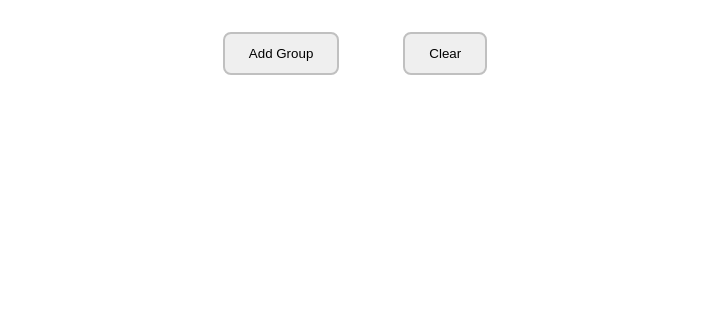
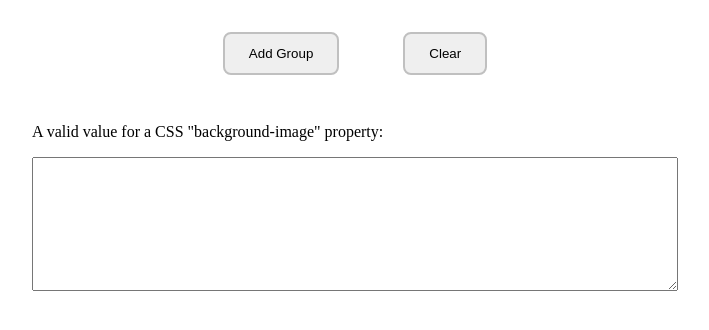
Before and after one commit to booleanean/ncw, a SvelteKit app: page / in a window 1280 px wide. Shown: the top 330 px of the page, without its empty margins (285-994 px from the left). Built offline with nearby package versions, Linux system fonts and the light colour scheme.

Commit message:
Variable background image for 100+ word comments

```diff
--- a/src/routes/+page.svelte
+++ b/src/routes/+page.svelte
@@ -1,13 +1,13 @@
 <script lang="ts">
 	import Group from './Group.svelte';
 	import { onMount } from 'svelte';
-	// import { v4 as uuid } from 'uuid';
 
 	import { writable } from 'svelte/store';
 
 	let groups = writable<string[]>([]);
 	let addGroupDialog: HTMLDialogElement;
 	let participants = '';
+	let bg: string = '';
 
 	const addGroup = () => {
 		const groupName = 'Group ' + ($groups.length + 1).toString();
@@ -27,7 +27,9 @@
 	};
 
 	let update = () => {
-		$groups = Object.keys(localStorage);
+		$groups = Object.keys(localStorage).filter((v) => v !== 'bg');
+		console.log($groups);
+		bg = localStorage.getItem('bg') || '';
 	};
 
 	let clear = () => {
@@ -35,6 +37,10 @@
 		update();
 	};
 	onMount(update);
+
+	const storeBg = (event: Event) => {
+		localStorage.setItem('bg', (event.target as HTMLTextAreaElement).value || '');
+	};
 </script>
 
 <div class="buttonwrapper">
@@ -54,7 +60,14 @@
 	</button>
 </div>
 
-<div class="groupwrapper" style="--colcount: {$groups.length}">
+<div class="buttonwrapper">
+	<div>
+		<p>A valid value for a CSS "background-image" property:</p>
+		<textarea bind:value={bg} on:change={storeBg}></textarea>
+	</div>
+</div>
+
+<div class="groupwrapper" style="--colcount: {$groups.length}; --background: {bg}">
 	{#each $groups as groupId}
 		<div>
 			<h1 style="grid-colum: 1 / -1">{groupId}</h1>
@@ -84,11 +97,14 @@
 		width: fit-content;
 		margin: 2rem auto;
 	}
+	.buttonwrapper textarea {
+		width: 50vw;
+		height: 16ch;
+	}
 	button {
 		border: 2px solid silver;
 		padding: 0.75rem 1.5rem;
 		border-radius: 8px;
-		/* float: right; */
 		margin: 0 2rem;
 	}
 	.groupwrapper {
--- a/src/routes/Group.svelte
+++ b/src/routes/Group.svelte
@@ -1,13 +1,12 @@
 <script lang="ts">
 	import { writable } from 'svelte/store';
-	import { createEventDispatcher, onMount } from 'svelte';
 
 	export let groupId: string;
 
 	let colorblind: boolean;
 	let form: HTMLFormElement;
 
-	let otherGroupIds = Object.keys(localStorage).filter((v) => v !== groupId);
+	let otherGroupIds = Object.keys(localStorage).filter((v) => v !== groupId && v !== 'bg');
 	console.log(`Group name: ${groupId}, Other group: ${otherGroupIds[0]}`);
 	type MyGroup = {
 		name: string;
@@ -26,21 +25,6 @@
 	data.subscribe((value) => {
 		localStorage.setItem(groupId, JSON.stringify(value));
 	});
-
-	// const changeParticipants = (event: Event) => {
-	// 	$data.participants = (event?.target as HTMLTextAreaElement).value
-	// 		.split(',')
-	// 		.map((v: string) => v.trim());
-	// 	data.update((v) => {
-	// 		return { ...v, participants: $data.participants };
-	// 	});
-	// };
-
-	// const dispatch = createEventDispatcher();
-	// const destroy = () => {
-	// 	localStorage.removeItem(groupId);
-	// 	dispatch('destroy');
-	// };
 
 	const checkbox = (event: Event) => {
 		event.preventDefault();
@@ -75,7 +59,6 @@
 	};
 </script>
 
-<!-- <button on:click={destroy}>Destroy</button> -->
 <!-- svelte-ignore a11y-click-events-have-key-events -->
 <!-- svelte-ignore a11y-no-noninteractive-element-interactions -->
 <form bind:this={form} on:click={checkbox}>
@@ -133,7 +116,7 @@
 				</tr>
 			</thead>
 			<tbody>
-				{#each $data.participants as mainParticipant, k1}
+				{#each $data.participants as _mainParticipant, k1}
 					<tr>
 						{#each otherGroup.participants as _participant, k2}
 							<td>
@@ -189,7 +172,7 @@
 		position: relative;
 	}
 	table.bonus td {
-		background: #777;
+		background: #444;
 	}
 	table:not(.bonus) td:first-child {
 		border-top: unset;
@@ -214,9 +197,6 @@
 	td:has(:checked) {
 		background: lightgreen;
 	}
-	td:has(:checked:nth-child(2)) {
-		background: green;
-	}
 	table.bonus td:has(:checked)::after,
 	td:has(:checked)::after {
 		content: var(--colorblind-v);
@@ -229,8 +209,19 @@
 		content: var(--colorblind-x);
 		font-family: sans-serif;
 		text-align: center;
-		/* outline: 1px solid blue; */
 		top: 0.3rem;
 		pointer-events: none;
 	}
+	label {
+		position: relative;
+	}
+	label:has(:checked:nth-child(2))::before {
+		position: absolute;
+		content: '';
+		inset: 2px;
+		background-repeat: no-repeat;
+		background-position: center;
+		background-size: contain;
+		background-image: var(--background);
+	}
 </style>
```
